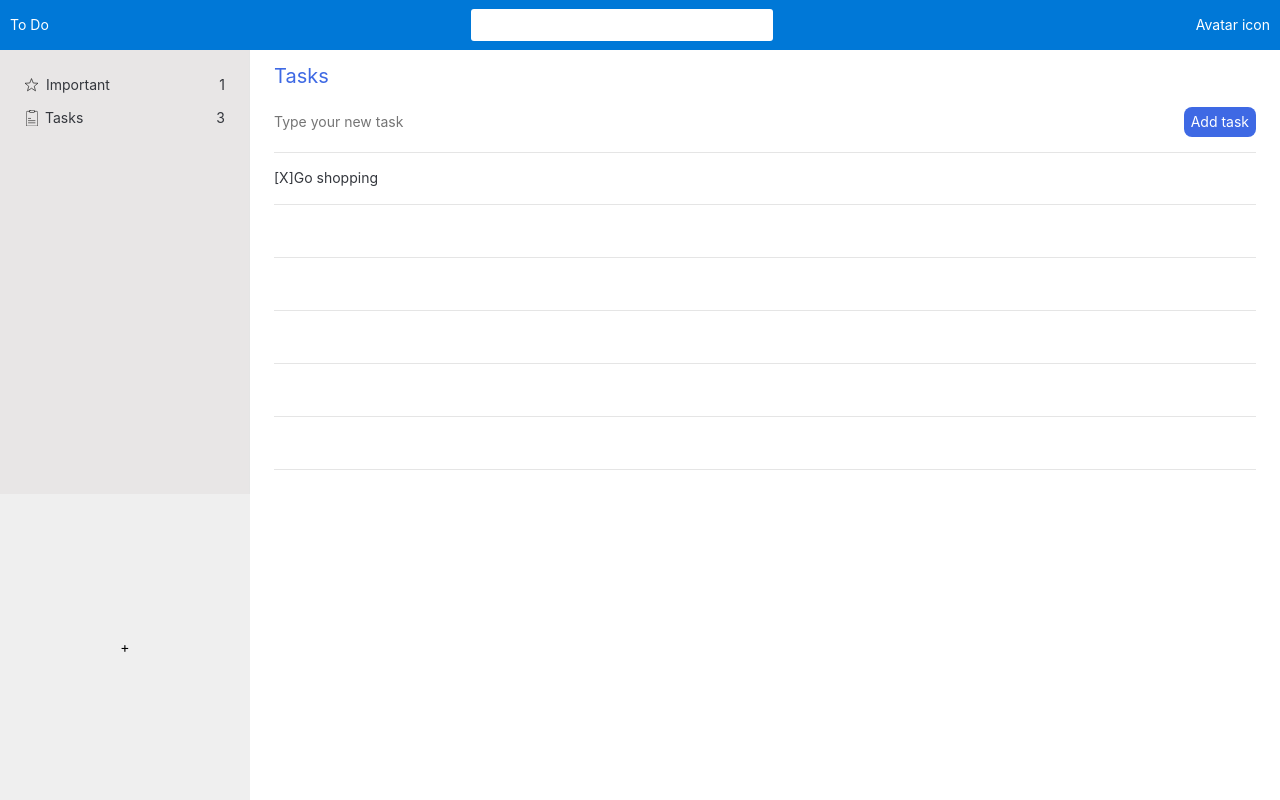
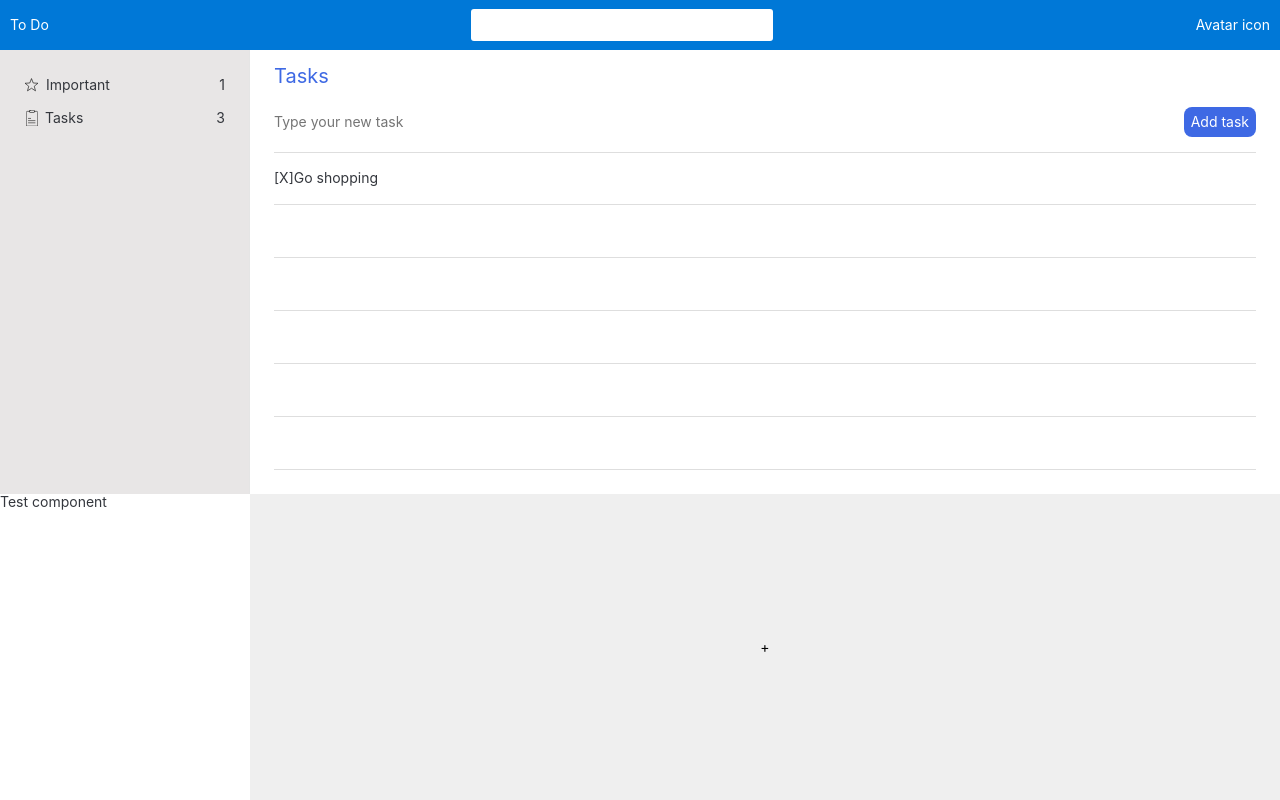
Before and after one commit to avg0043/todo-styled-app, a React (Create React App) app: page / in a window 1280 px wide. Built offline with nearby package versions, Linux system fonts and the light colour scheme.

Commit message:
Create Provider as global state

```diff
--- a/src/App.js
+++ b/src/App.js
@@ -1,18 +1,40 @@
-import React, { useReducer } from 'react'
+import React, { useReducer, createContext, useContext } from 'react'
 import styled from 'styled-components'
 import Header from './ui/header/Header'
 import Aside from './ui/aside/Aside'
 import Content from './ui/content/Content'
-
-const initialState = { tasks: [] }
 
 const reducer = (state, action) => {
   switch (action.type) {
     case 'ADD_TASK':
       return { ...state, tasks: [...state.tasks, { name: 'Task 1' }] }
     default:
-      throw new Error()
+      return state
   }
+}
+
+const TasksContext = createContext()
+
+const initialState = { tasks: [] }
+
+const TasksContextProvider = ({ children }) => {
+  const [state, dispatch] = useReducer(reducer, initialState)
+  return (
+    <TasksContext.Provider value={{ state, dispatch }}>
+      {children}
+    </TasksContext.Provider>
+  )
+}
+
+const TestComponent = () => {
+  const { state, dispatch } = useContext(TasksContext)
+  console.log(state)
+  return (
+    <>
+      <p>Test component</p>
+      <button onClick={() => dispatch({ type: 'ADD_TASK' })}>+</button>
+    </>
+  )
 }
 
 const MainWrapper = styled.section`
@@ -27,15 +49,15 @@ const MainWrapper = styled.section`
 `
 
 const App = () => {
-  const [state, dispatch] = useReducer(reducer, initialState)
-  console.log(state)
   return (
-    <MainWrapper>
-      <button onClick={() => dispatch({ type: 'ADD_TASK' })}>+</button>
-      <Header />
-      <Aside />
-      <Content />
-    </MainWrapper>
+    <TasksContextProvider>
+      <MainWrapper>
+        <TestComponent />
+        <Header />
+        <Aside />
+        <Content />
+      </MainWrapper>
+    </TasksContextProvider>
   )
 }
 
--- a/src/ui/content/Content.jsx
+++ b/src/ui/content/Content.jsx
@@ -39,11 +39,11 @@ const Body = styled.div`
     180deg,
     white,
     white 3.25rem,
-    #e5e5e5 3.25rem,
-    #e5e5e5 3.25rem
+    #dedede 3.25rem,
+    #dedede 3.25rem
   );
   background-size: 100% 3.3125rem;
-  box-shadow: inset 0 0.0625rem 0 0 #e5e5e5;
+  box-shadow: inset 0 0.0625rem 0 0 #dedede;
 `
 
 const Item = styled.div`
```
